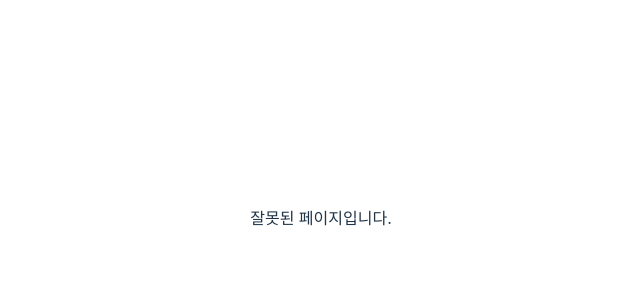
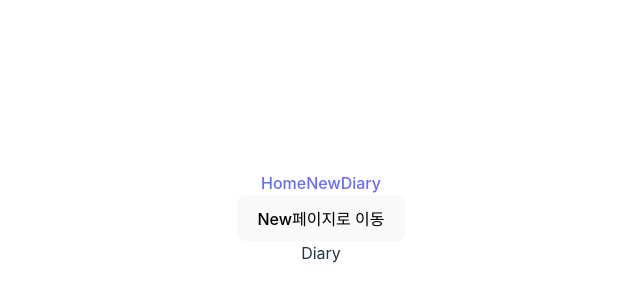
Before and after one commit to minjujo119/study-react, a React (Vite) app in the folder lecture01-react-one-bite/section09_Diary/: page /diary/1 in a window 1280 px wide. Shown: the part 182-482 px from the top of the page, without its empty margins (319-959 px from the left). Built offline with nearby package versions, Linux system fonts and the light colour scheme.

Commit message:
동적경로 설정하기

```diff
--- a/lecture01-react-one-bite/section09_Diary/src/App.jsx
+++ b/lecture01-react-one-bite/section09_Diary/src/App.jsx
@@ -1,5 +1,5 @@
 import './App.css'
-import { Route, Routes } from 'react-router-dom'
+import { Route, Routes, Link, useNavigate } from 'react-router-dom'
 import Home from './pages/Home'
 import New from './pages/New'
 import Diary from './pages/Diary'
@@ -10,13 +10,27 @@
 // 3. "/diary" : 일기를 상세히 조회하는 Diary 페이지
 
 function App() {
+  const nav = useNavigate();
+
+  const onClickButton =()=>{
+    nav("/new");
+  }
+
   return (
+    <>
+      <div>
+        <Link to={"/"}>Home</Link>
+        <Link to={"/new"}>New</Link>
+        <Link to={"/diary"}>Diary</Link>
+      </div>
+      <button onClick={onClickButton}>New페이지로 이동</button>
       <Routes>
         <Route path="/" element={<Home/>} />
         <Route path="/new" element={<New/>} />
-  <Route path="/diary" element={<Diary/>} />
+        <Route path="/diary/:id" element={<Diary/>} />
         <Route path="*" element={<NotFound/>} />
       </Routes>
+    </>
   )
 }
 
--- a/lecture01-react-one-bite/section09_Diary/src/pages/Diary.jsx
+++ b/lecture01-react-one-bite/section09_Diary/src/pages/Diary.jsx
@@ -1,7 +1,14 @@
 import { useState, useRef, useEffect } from "react";
+import { useParams } from "react-router-dom";
+
+
 // import "./Diary.css"
 
 const Diary =()=>{
+
+  const params = useParams();
+  console.log(params.id)
+
   return (
     <div className="Diary">
       Diary
```
Lines whose indentation alone changed are shown as unchanged.
